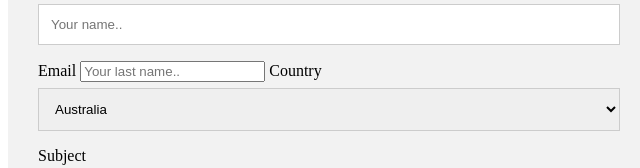
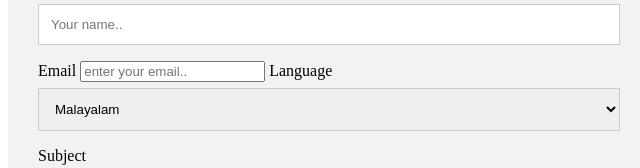
Before and after one commit to anas0089/form, a plain HTML site: page index.html in a window 1280 px wide. Shown: the part 165-333 px from the top of the page, 0-640 px from the left. Drawn offline with nearby package versions, Linux system fonts and the light colour scheme.

Commit message:
Update index.html

```diff
--- a/index.html
+++ b/index.html
@@ -20,12 +20,15 @@
           <label for="fname">First Name</label>
           <input type="text" id="fname" name="name" placeholder="Your name..">
           <label for="lname">Email</label>
-          <input type="email" id="lname" name="email" placeholder="Your last name..">
-          <label for="country">Country</label>
+          <input type="email" id="lname" name="email" placeholder="enter your email..">
+          <label for="country">Language</label>
           <select id="country" name="color">
-            <option value="australia">Australia</option>
-            <option value="canada">Canada</option>
-            <option value="usa">USA</option>
+            <option value="Kerala">Malayalam</option>
+            <option value="taminadu">Tamil</option>
+            <option value="hindi">Hindi</option>
+            <option value="Telugu">Telugu</option>
+            <option value="Kannada">Kannada</option>
+            <option value="English">English</option>
           </select>
           <label for="subject">Subject</label>
           <textarea id="subject" name="message" placeholder="Write something.." style="height:170px"></textarea>
```
